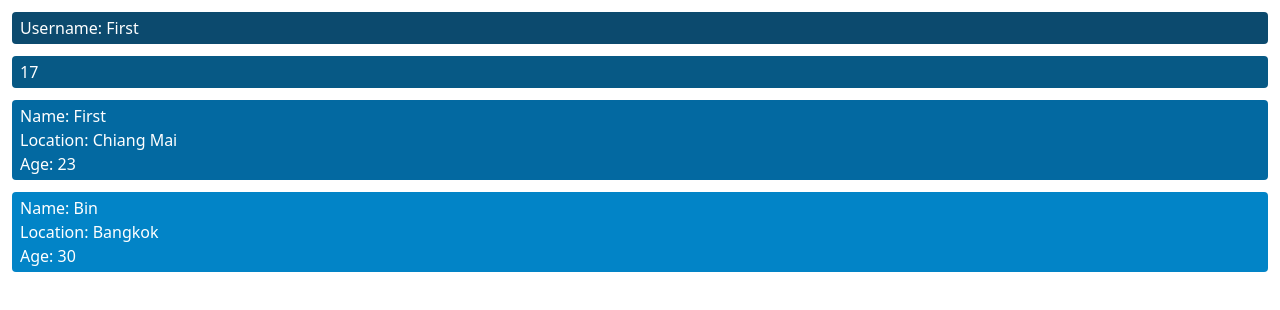
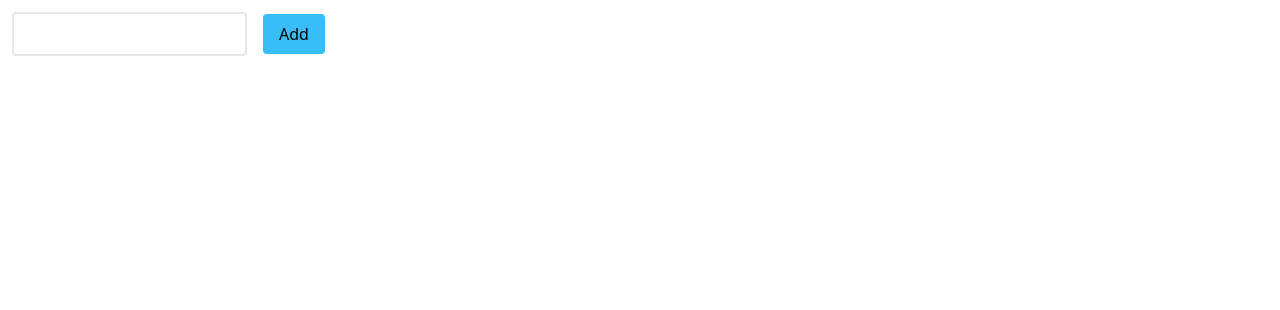
Before and after one commit to soAcademy/workshop-state-and-event, a React (Create React App) app: page /about in a window 1280 px wide. Shown: the top 310 px of the page. Built offline with nearby package versions, Linux system fonts and the light colour scheme.

Commit message:
feat: ToDoList1

```diff
--- a/src/App.js
+++ b/src/App.js
@@ -6,19 +6,21 @@
 // import ToDoList2 from "./ToDoListAnswers/ToDoList2";
 // import ToDoList3 from "./ToDoListAnswers/ToDoList3";
 // import ToDoList4 from "./ToDoListAnswers/ToDoList4";
-import LocalStorage1 from "./LocalStorages/LocalStorage1";
-import LocalStorage2 from "./LocalStorages/LocalStorage2";
-import LocalStorage3 from "./LocalStorages/LocalStorage3";
-import LocalStorage4 from "./LocalStorages/LocalStorage4";
+// import LocalStorage1 from "./LocalStorages/LocalStorage1";
+// import LocalStorage2 from "./LocalStorages/LocalStorage2";
+// import LocalStorage3 from "./LocalStorages/LocalStorage3";
+// import LocalStorage4 from "./LocalStorages/LocalStorage4";
+
+import ToDoList1 from "./ToDoList/ToDoList1";
 
 const App = () => {
   return (
     <>
-      <LocalStorage1 />
-      <LocalStorage2 />
-      <LocalStorage3 />
-      <LocalStorage4 />
-      {/* <ToDoList1 /> */}
+      {/* <LocalStorage1 /> */}
+      {/* <LocalStorage2 /> */}
+      {/* <LocalStorage3 /> */}
+      {/* <LocalStorage4 /> */}
+      <ToDoList1 />
       {/* <ToDoList2 /> */}
       {/* <ToDoList3 /> */}
       {/* <ToDoList4 /> */}
--- a/src/LocalStorages/LocalStorage4.js
+++ b/src/LocalStorages/LocalStorage4.js
@@ -27,9 +27,9 @@ const LocalStorage4 = () => {
 
   return (
     <div className="m-3 pl-2 py-1 bg-sky-600 rounded">
-      <p className="text-white">Name: {data[1].name}</p>
-      <p className="text-white">Location: {data[1].location}</p>
-      <p className="text-white">Age: {data[1].age}</p>
+      <p className="text-white">Name: {data[2].name}</p>
+      <p className="text-white">Location: {data[2].location}</p>
+      <p className="text-white">Age: {data[2].age}</p>
     </div>
   );
 };
--- /dev/null
+++ b/src/ToDoList/ToDoList1.js
@@ -0,0 +1,24 @@
+import React from "react";
+
+const ToDoList1 = () => {
+  const addTask = (e) => {
+    e.preventDefault();
+    const tmpTask = JSON.parse(localStorage.getItem("tasks")) ?? [];
+    console.log(e.target["task"].value);
+    const newTasks = [...tmpTask, { task: e.target["task"].value }];
+    localStorage.setItem("tasks", JSON.stringify(newTasks));
+  };
+
+  return (
+    <div className="m-3">
+      <form onSubmit={(e) => addTask(e)}>
+        <input type="text" id="task" className="border-2 rounded py-2 mr-4" />
+        <button type="submit" className="px-4 py-2 bg-sky-400 rounded">
+          Add
+        </button>
+      </form>
+    </div>
+  );
+};
+
+export default ToDoList1;
```
